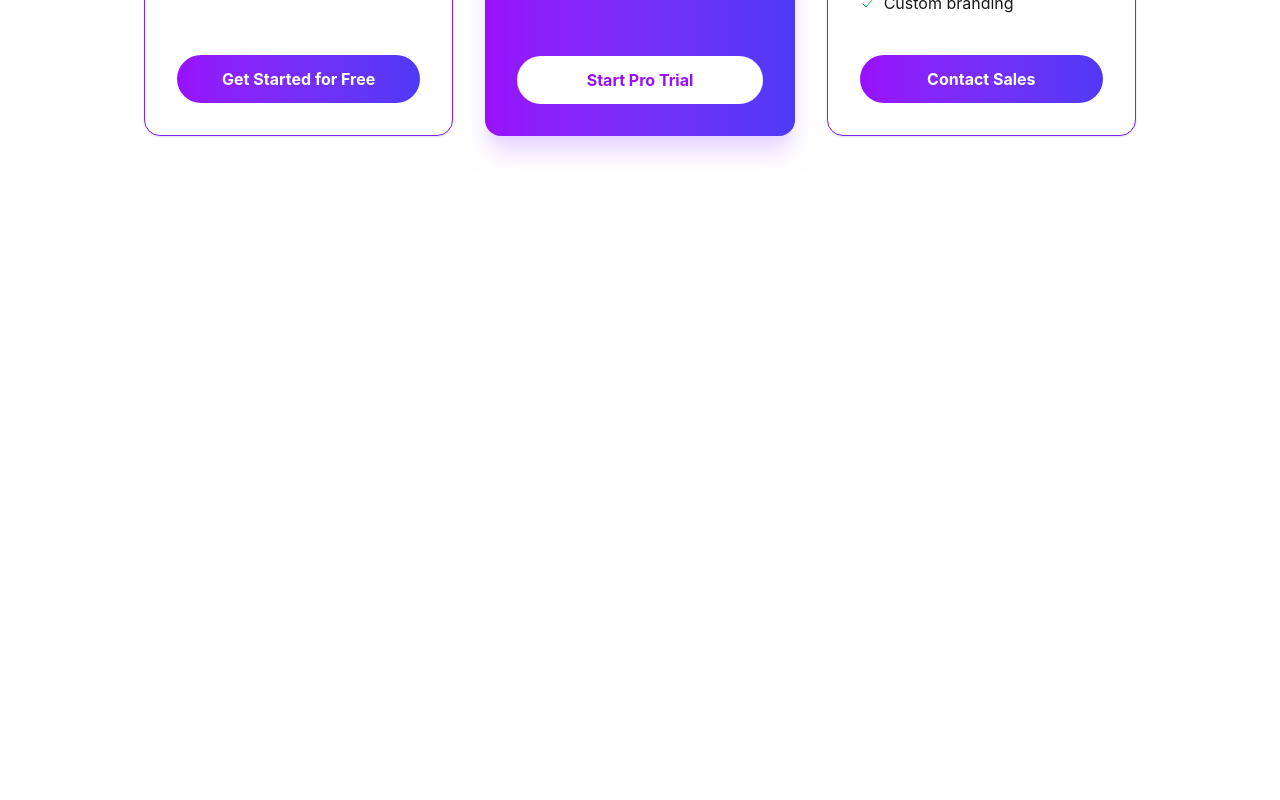
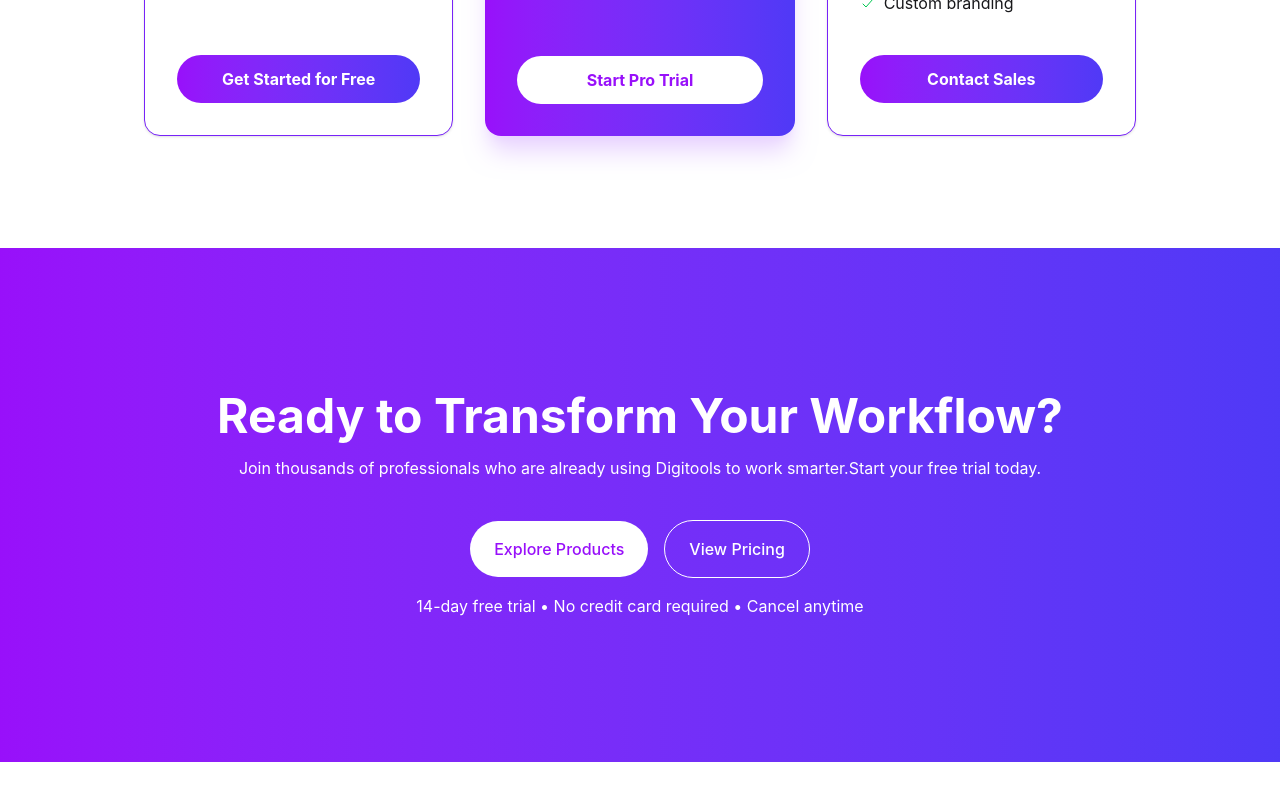
Before and after one commit to nayema34/DigiTools-Platform-A6, a React (Vite) app: page / in a window 1280 px wide. Shown: the part 3829-4629 px from the top of the page. Before the commit the page ends 4029 px from the top, so only its background shows below. Built offline with nearby package versions, Linux system fonts and the light colour scheme.

Commit message:
Added a section

```diff
--- a/src/App.jsx
+++ b/src/App.jsx
@@ -10,6 +10,7 @@ import { ToastContainer } from 'react-toastify';
 import 'react-toastify/dist/ReactToastify.css';
 import Steps from './Components/Steps';
 import Pricing from './Components/Pricing';
+import Ready from './Components/Ready';
 
 function App() {
   const [cartItems, setCartItems] = useState([]);
@@ -55,6 +56,7 @@ function App() {
       />
       <Steps/>
       <Pricing/>
+      <Ready/>
     </>
   );
 }
--- /dev/null
+++ b/src/Components/Ready.jsx
@@ -0,0 +1,15 @@
+function Ready(){
+    return(
+        <div className="w-full mx-auto mt-28 mb-16 text-center px-4 bg-linear-to-r from-purple-600 to-indigo-600 py-36 text-white">
+            <h1 className="text-3xl md:text-4xl text-white md:text-5xl font-bold">Ready to Transform Your Workflow?</h1>
+            <p className="mt-4 text-white">Join thousands of professionals who are already using Digitools to work smarter.Start your free trial today.</p>
+
+            <div className="flex flex-row gap-4 items-center justify-center">
+                <button className="bg-white text-purple-600 mt-10 py-4 px-6 rounded-full font-medium hover:bg-white hover:text-purple-600 transition-colors">Explore Products</button>
+                <button className="bg-transparent border border-white text-white mt-10 py-4 px-6 rounded-full font-medium hover:bg-white hover:text-purple-600 transition-colors">View Pricing</button>
+            </div>
+            <p className="mt-4 text-white">14-day free trial • No credit card required • Cancel anytime</p>
+        </div>
+    )
+}
+export default Ready;
```
